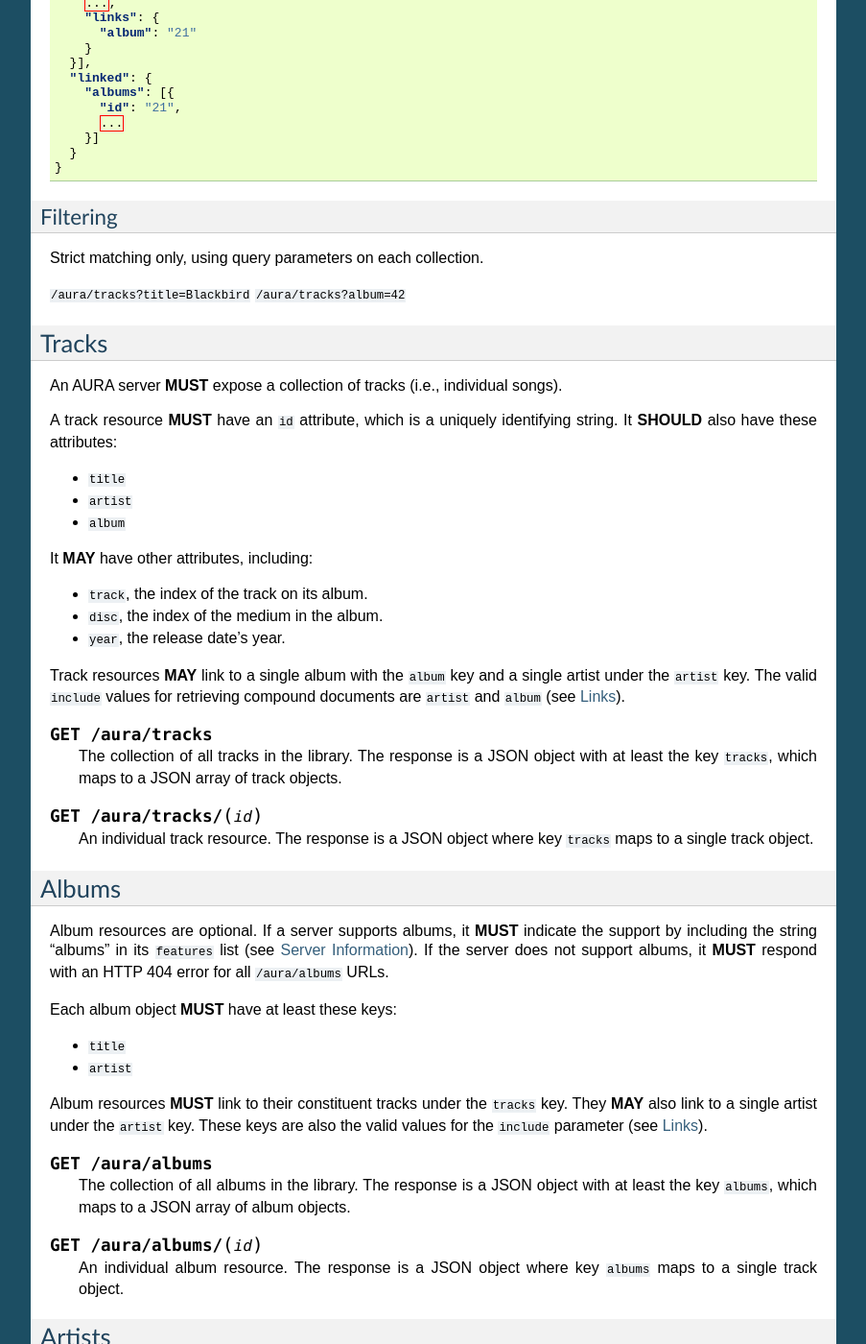
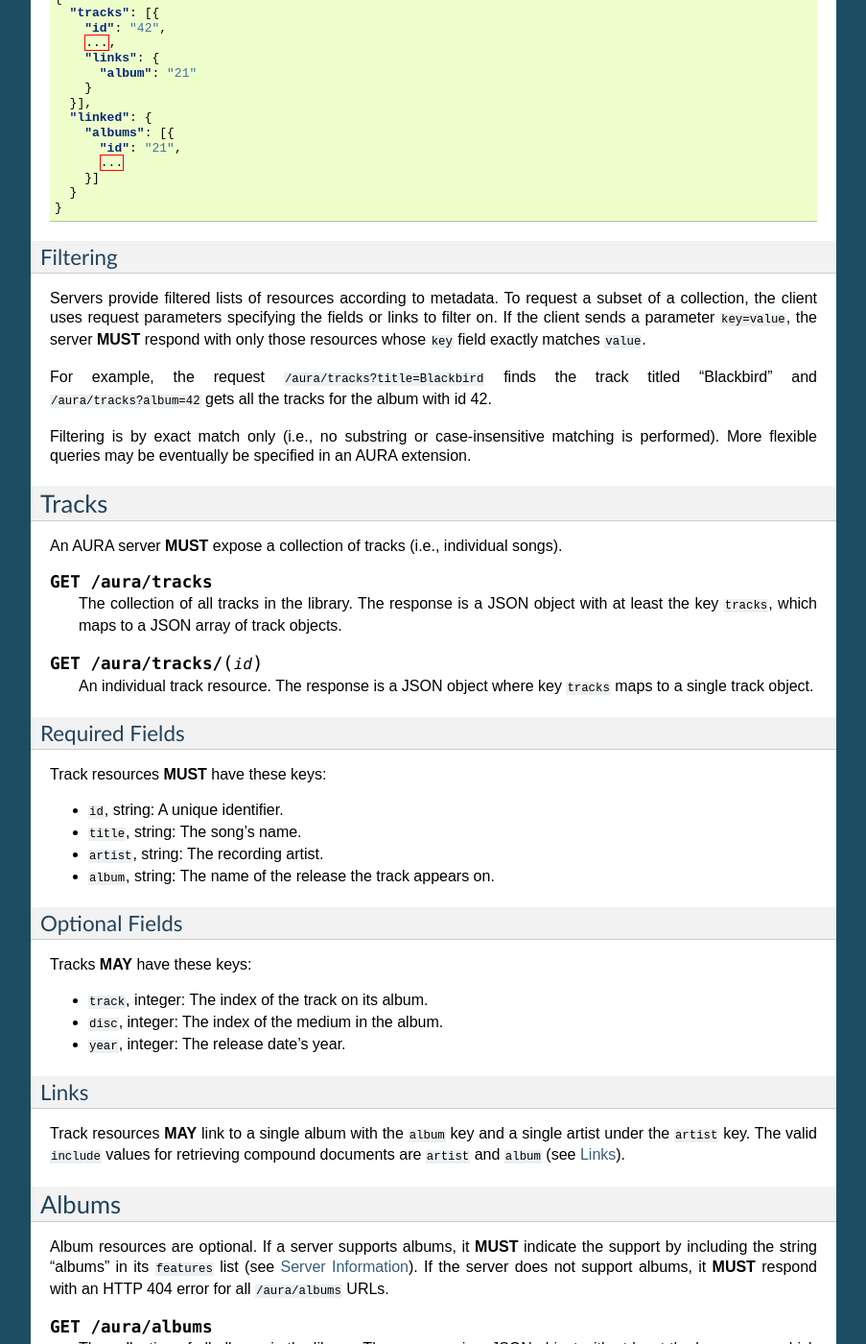
Before and after one commit to beetbox/aura, a Sphinx documentation site: the page built from docs/api.rst, in a window 1280 px wide and 1400 px high, scrolled down 2045 px. Shown: the whole window at 96% size, without its empty margins (198-1101 px from the left). Built offline with Sphinx 7.4.7, drawn with Linux system fonts in a browser that asks for light colours; some of the changed text lies outside the part shown.

Commit message:
Flesh out required/optional fields

```diff
--- a/docs/api.rst
+++ b/docs/api.rst
@@ -88,8 +88,12 @@ appropriate when the server supports metadata that is independent of the
 constituent tracks: cover art for albums, for example, or home towns for
 artists.
 
-Every resource is represented as a JSON object. The rest of this section
-describes concepts common to all three resource types.
+Every resource is represented as a JSON object. Each resource type has a list
+of keys that are *required* on each object and a list of *optional* fields
+that the server may support. Servers may also provide other, non-standard
+fields not listed in this specification. The optional fields are included in
+an effort to standardize the name and format of common (albeit not universal)
+metadata.
 
 .. _links:
 
@@ -157,33 +161,25 @@ response is called a `compound document`_ in JSON API.) For example:
 Filtering
 '''''''''
 
-Strict matching only, using query parameters on each collection.
+Servers provide filtered lists of resources according to metadata. To request
+a subset of a collection, the client uses request parameters specifying the
+fields or links to filter on. If the client sends a parameter ``key=value``,
+the server **MUST** respond with only those resources whose ``key`` field
+exactly matches ``value``.
 
-``/aura/tracks?title=Blackbird``
-``/aura/tracks?album=42``
+For example, the request ``/aura/tracks?title=Blackbird`` finds the track
+titled "Blackbird" and ``/aura/tracks?album=42`` gets all the tracks for the
+album with id 42.
+
+Filtering is by exact match only (i.e., no substring or case-insensitive
+matching is performed). More flexible queries may be eventually be specified
+in an AURA extension.
 
 
 Tracks
 ------
 
 An AURA server **MUST** expose a collection of tracks (i.e., individual songs).
-
-A track resource **MUST** have an ``id`` attribute, which is a uniquely
-identifying string. It **SHOULD** also have these attributes:
-
-* ``title``
-* ``artist``
-* ``album``
-
-It **MAY** have other attributes, including:
-
-* ``track``, the index of the track on its album.
-* ``disc``, the index of the medium in the album.
-* ``year``, the release date's year.
-
-Track resources **MAY** link to a single album with the ``album`` key and a
-single artist under the ``artist`` key. The valid ``include`` values for
-retrieving compound documents are ``artist`` and ``album`` (see :ref:`links`).
 
 .. http:get:: /aura/tracks
     :synopsis: All tracks in the library.
@@ -198,6 +194,32 @@ retrieving compound documents are ``artist`` and ``album`` (see :ref:`links`).
     An individual track resource. The response is a JSON object where key
     ``tracks`` maps to a single track object.
 
+Required Fields
+'''''''''''''''
+
+Track resources **MUST** have these keys:
+
+* ``id``, string: A unique identifier.
+* ``title``, string: The song's name.
+* ``artist``, string: The recording artist.
+* ``album``, string: The name of the release the track appears on.
+
+Optional Fields
+'''''''''''''''
+
+Tracks **MAY** have these keys:
+
+* ``track``, integer: The index of the track on its album.
+* ``disc``, integer: The index of the medium in the album.
+* ``year``, integer: The release date's year.
+
+Links
+'''''
+
+Track resources **MAY** link to a single album with the ``album`` key and a
+single artist under the ``artist`` key. The valid ``include`` values for
+retrieving compound documents are ``artist`` and ``album`` (see :ref:`links`).
+
 Albums
 ------
 
@@ -205,16 +227,6 @@ Album resources are optional. If a server supports albums, it **MUST**
 indicate the support by including the string "albums" in its ``features`` list
 (see :ref:`server-info`). If the server does not support albums, it **MUST**
 respond with an HTTP 404 error for all ``/aura/albums`` URLs.
-
-Each album object **MUST** have at least these keys:
-
-* ``title``
-* ``artist``
-
-Album resources **MUST** link to their constituent tracks under the ``tracks``
-key. They **MAY** also link to a single artist under the ``artist`` key.
-These keys are also the valid values for the ``include`` parameter (see
-:ref:`links`).
 
 .. http:get:: /aura/albums
     :synopsis: All albums in the library.
@@ -229,6 +241,30 @@ These keys are also the valid values for the ``include`` parameter (see
     An individual album resource. The response is a JSON object where key
     ``albums`` maps to a single track object.
 
+Required Fields
+'''''''''''''''
+
+Each album object **MUST** have at least these keys:
+
+* ``id``, string: A unique identifier.
+* ``title``, string: The album's name.
+* ``artist``, artist: The name of the artist responsible for the release (or
+  another indicator such as "Various Artists" when no specific artist is
+  relevant).
+
+Optional Fields
+'''''''''''''''
+
+TODO
+
+Links
+'''''
+
+Album resources **MUST** link to their constituent tracks under the ``tracks``
+key. They **MAY** also link to a single artist under the ``artist`` key.
+These keys are also the valid values for the ``include`` parameter (see
+:ref:`links`).
+
 
 Artists
 -------
@@ -237,15 +273,6 @@ Artist resources are optional. If a server supports artists, it **MUST**
 indicate the support by including the string "artists" in its ``features``
 list (see :ref:`server-info`). If the server does not support artists, it
 **MUST** respond with an HTTP 404 error for all ``/aura/artists`` URLs.
-
-Each artist **MUST** have at least these keys:
-
-* ``name``
-
-Artist resources **MUST** link to their associated tracks under the ``tracks``
-key and **MAY** link to their albums artist under the ``albums`` key.
-These keys are also the valid values for the ``include`` parameter (see
-:ref:`links`).
 
 .. http:get:: /aura/artists
     :synopsis: All artists in the library.
@@ -259,6 +286,27 @@ These keys are also the valid values for the ``include`` parameter (see
 
     An individual artist resource. The response is a JSON object where key
     ``artists`` maps to a single track object.
+
+Required Fields
+'''''''''''''''
+
+Each artist **MUST** have at least these keys:
+
+* ``id``, string: A unique identifier.
+* ``name``, string: The artist's name.
+
+Optional Fields
+'''''''''''''''
+
+TODO
+
+Links
+'''''
+
+Artist resources **MUST** link to their associated tracks under the ``tracks``
+key and **MAY** link to their albums artist under the ``albums`` key.
+These keys are also the valid values for the ``include`` parameter (see
+:ref:`links`).
 
 Audio
 -----
```
